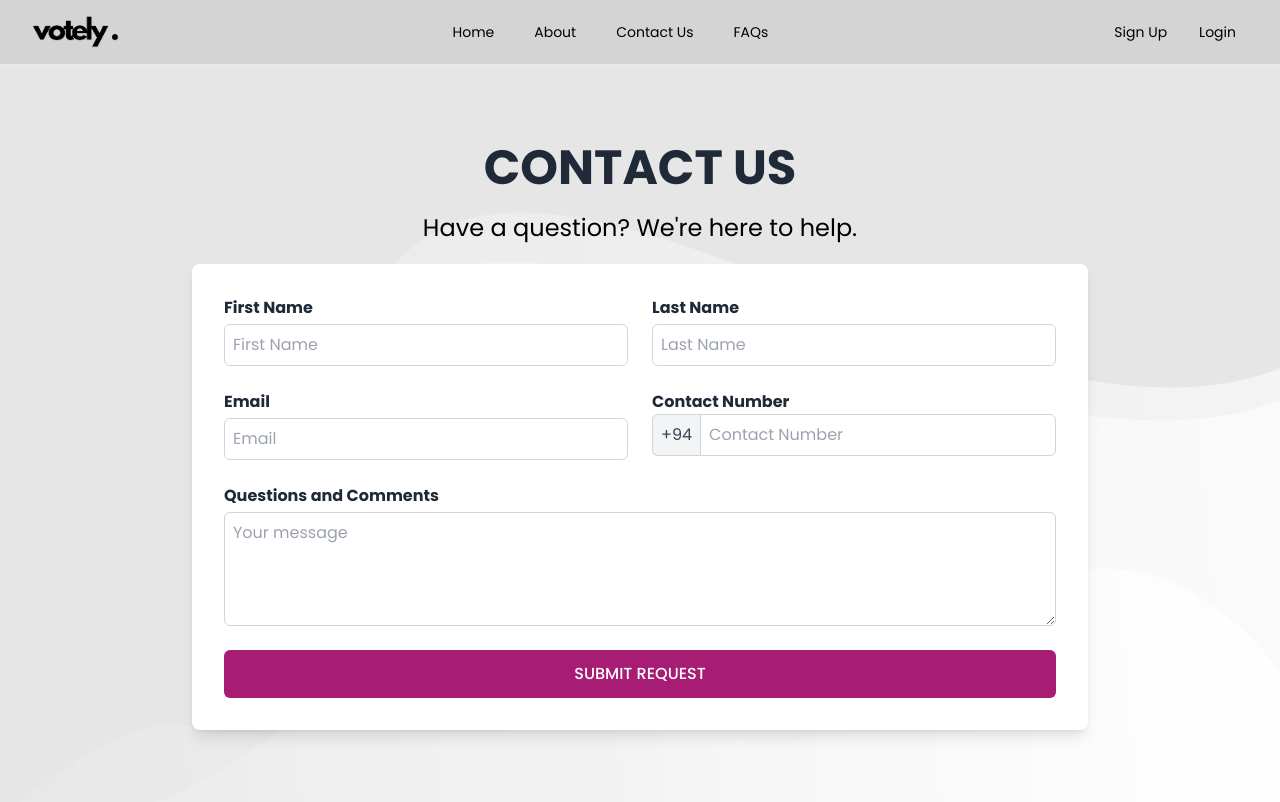
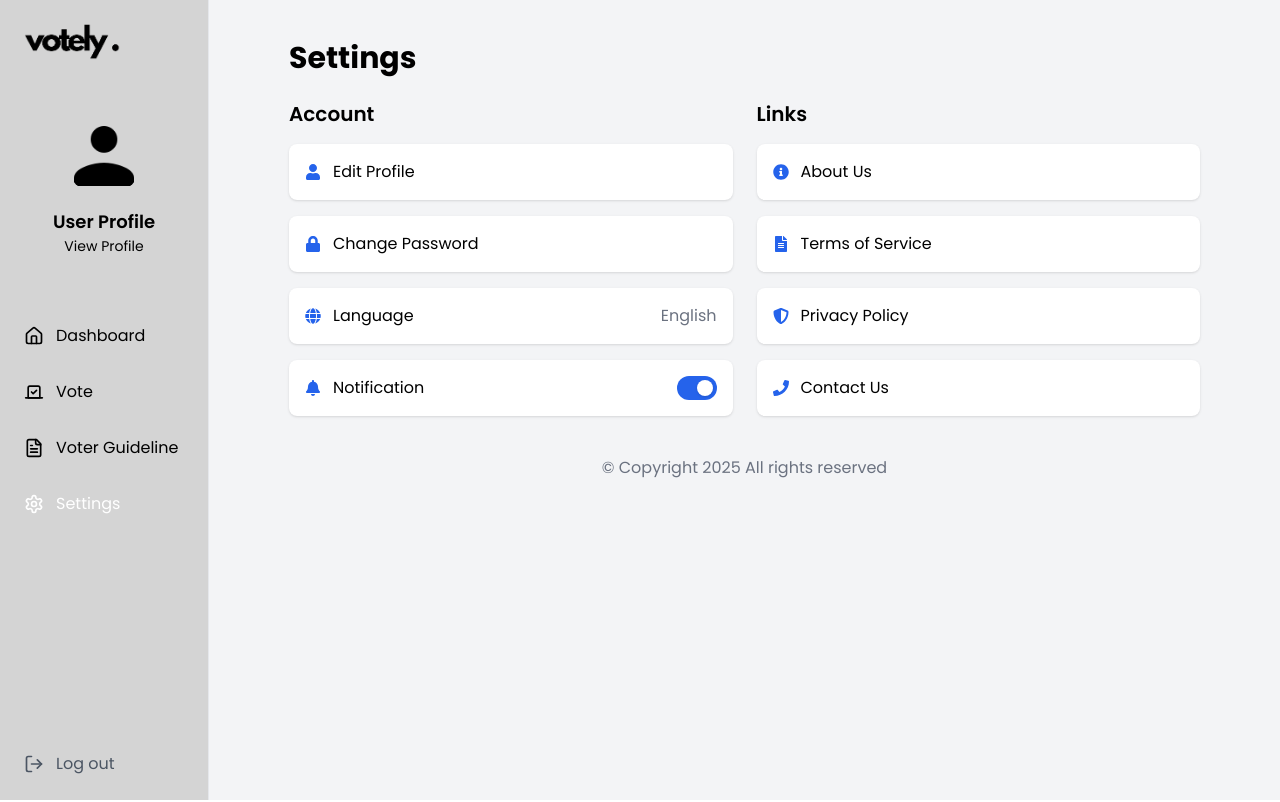
Before and after one commit to udithayeshmantha/Votely-E-voting-system, a React (Create React App) app: page /settings in a window 1280 px wide. Shown: the top 802 px of the page. Built offline with nearby package versions, Linux system fonts and the light colour scheme.

Commit message:
Add Settings component and update routing; refactor Sidebar and Vote components for improved layout and styling; remove unused Sidemenu component.

```diff
--- a/src/App.js
+++ b/src/App.js
@@ -21,20 +21,20 @@ import "./styles/App.css";
 function App() {
   return (
     <Router>
-      <ConditionalNavBar />
+      {/* <ConditionalNavBar /> */}
       <div className="flex">
-        {/* <Sidebar /> */}
-        <div className="flex-grow">
+        <Sidebar />
+        <div className="flex-grow scrollable-content">
 
           <Routes>
-            <Route path="/" element={<Home />} />
+            {/* <Route path="/" element={<Home />} />
             <Route path="/signin" element={<SignIn />} />
             <Route path="/signup" element={<SignUp />} />
             <Route path="/resetpassword" element={<ResetPassword />} />
             <Route path="/otppage" element={<OtpPage />} />
             <Route path="/contactus" element={<Contactus />} />
             <Route path="/FAQ" element={<FAQ />} />
-            <Route path="/aboutus" element={<AboutUs />} />
+            <Route path="/aboutus" element={<AboutUs />} /> */}
             {routeConfig.map((route) => (
               <Route
                 key={route.path}
@@ -46,7 +46,7 @@ function App() {
         </div>
       </div>
 
-      <ConditionalFooter />
+      {/* <ConditionalFooter /> */}
     </Router>
   );
 }
--- /dev/null
+++ b/src/components/Settings.js
@@ -0,0 +1,114 @@
+import React, { useState } from "react";
+import {
+  FaUser,
+  FaLock,
+  FaGlobe,
+  FaBell,
+  FaInfoCircle,
+  FaFileAlt,
+  FaShieldAlt,
+  FaPhone,
+} from "react-icons/fa";
+
+const Settings = () => {
+  const [notificationsEnabled, setNotificationsEnabled] = useState(true);
+
+  const toggleNotifications = () => {
+    setNotificationsEnabled(!notificationsEnabled);
+  };
+
+  return (
+    <div className="px-20 py-10 bg-gray-100 min-h-screen font-Poppins">
+      <h1 className="text-3xl font-bold mb-6">Settings</h1>
+
+      <div className="grid grid-cols-1 md:grid-cols-2 gap-6">
+        {/* Account Section */}
+        <div>
+          <h2 className="text-xl font-semibold mb-4">Account</h2>
+          <div className="space-y-4">
+            <button className="w-full flex items-center justify-between p-4 bg-white rounded-lg shadow hover:bg-gray-50">
+              <span className="flex items-center">
+                <FaUser className="text-blue-600 mr-3" />
+                Edit Profile
+              </span>
+
+            </button>
+            <button className="w-full flex items-center justify-between p-4 bg-white rounded-lg shadow hover:bg-gray-50">
+              <span className="flex items-center">
+                <FaLock className="text-blue-600 mr-3" />
+                Change Password
+              </span>
+
+            </button>
+            <button className="w-full flex items-center justify-between p-4 bg-white rounded-lg shadow hover:bg-gray-50">
+              <span className="flex items-center">
+                <FaGlobe className="text-blue-600 mr-3" />
+                Language
+              </span>
+              <span className="text-gray-500">English</span>
+            </button>
+            <div className="w-full flex items-center justify-between p-4 bg-white rounded-lg shadow">
+              <span className="flex items-center">
+                <FaBell className="text-blue-600 mr-3" />
+                Notification
+              </span>
+              <button
+                onClick={toggleNotifications}
+                className={`w-10 h-6 rounded-full flex items-center px-1 ${
+                  notificationsEnabled ? "bg-blue-600" : "bg-gray-300"
+                }`}
+              >
+                <span
+                  className={`w-4 h-4 bg-white rounded-full shadow transform transition-transform ${
+                    notificationsEnabled ? "translate-x-4" : ""
+                  }`}
+                ></span>
+              </button>
+            </div>
+          </div>
+        </div>
+
+        {/* Links Section */}
+        <div>
+          <h2 className="text-xl font-semibold mb-4">Links</h2>
+          <div className="space-y-4">
+            <button className="w-full flex items-center justify-between p-4 bg-white rounded-lg shadow hover:bg-gray-50">
+              <span className="flex items-center">
+                <FaInfoCircle className="text-blue-600 mr-3" />
+                About Us
+              </span>
+
+            </button>
+            <button className="w-full flex items-center justify-between p-4 bg-white rounded-lg shadow hover:bg-gray-50">
+              <span className="flex items-center">
+                <FaFileAlt className="text-blue-600 mr-3" />
+                Terms of Service
+              </span>
+
+            </button>
+            <button className="w-full flex items-center justify-between p-4 bg-white rounded-lg shadow hover:bg-gray-50">
+              <span className="flex items-center">
+                <FaShieldAlt className="text-blue-600 mr-3" />
+                Privacy Policy
+              </span>
+
+            </button>
+            <button className="w-full flex items-center justify-between p-4 bg-white rounded-lg shadow hover:bg-gray-50">
+              <span className="flex items-center">
+                <FaPhone className="text-blue-600 mr-3" />
+                Contact Us
+              </span>
+
+            </button>
+          </div>
+        </div>
+      </div>
+
+      <footer className="mt-10 text-center text-gray-500">
+        &copy; Copyright 2025 All rights reserved
+      </footer>
+    </div>
+  );
+};
+
+export default Settings;
--- a/src/components/dashboard components/Sidebar.js
+++ b/src/components/dashboard components/Sidebar.js
@@ -16,15 +16,15 @@ const Sidebar = () => {
   ];
 
   return (
-    <div className="h-screen  bg-neutral-300 border-r border-gray-200 flex flex-col  font-Poppins">
+    <div className="h-screen  bg-neutral-300 border-r border-gray-200 flex flex-col  font-Poppins w-20 md:w-max">
       <div className="p-6 flex flex-col gap-6">
-        <div className="flex justify-start gap-2 mb-8">
+        <div className="md:flex justify-start gap-2 mb-8 hidden">
           <Link to="/">
             <img alt="Volety" src={Logo} className="h-auto w-24 lg:w-24" />
           </Link>
         </div>
 
-        <div className="flex flex-col justify-center items-center mb-8">
+        <div className=" flex-col justify-center items-center mb-8 hidden md:flex ">
           <div className="w-20 h-20 rounded-full mb-3">
             <img
               src={userlogo}
@@ -43,12 +43,12 @@ const Sidebar = () => {
             <Link
               key={item.path}
               to={item.path}
-              className={`flex items-center gap-3 px-4 py-3 rounded-lg transition-colors ${
+              className={`flex items-center gap-3  py-3 rounded-lg transition-colors ${
                 isActive(item.path) ? "text-white" : "text-black "
               }`}
             >
               <item.icon size={20} />
-              <span className="hidden sm:flex flex-initial w-32">
+              <span className="hidden md:flex flex-initial w-32">
                 {item.label}
               </span>
             </Link>
@@ -59,7 +59,7 @@ const Sidebar = () => {
       <div className="mt-auto p-6">
         <button className="flex items-center gap-3 text-gray-600 hover:text-votely-primary transition-colors w-full">
           <LogOut size={20} />
-          <span className="hidden sm:inline">Log out</span>
+          <span className="hidden md:inline">Log out</span>
         </button>
       </div>
     </div>
--- a/src/components/dashboard components/Vote.js
+++ b/src/components/dashboard components/Vote.js
@@ -44,8 +44,8 @@ const Vote = () => {
   };
 
   return (
-    <div className="flex-1 overflow-auto p-8">
-      <h1 className="text-2xl font-bold mb-8 text-center">YOU MAY NOW CAST YOUR VOTES!</h1>
+    <div className="flex-1 overflow-auto py-10 px-20 font-Poppins">
+      <h1 className="text-3xl font-bold mb-8 text-left">YOU MAY NOW CAST YOUR VOTES!</h1>
 
       {/* President Section */}
       <section className="mb-12">
@@ -104,6 +104,9 @@ const Vote = () => {
           SUBMIT VOTE
         </button>
       </div>
+      <footer className="mt-10 text-center text-gray-500">
+        &copy; Copyright 2025 All rights reserved
+      </footer>
     </div>
   );
 };
--- a/src/components/dashboard components/Voter Guideline.js
+++ b/src/components/dashboard components/Voter Guideline.js
@@ -48,6 +48,9 @@ const VotersGuideline = () => {
         For More Information <br />
         Please contact: <a href="mailto:votely@gmail.com" className="text-blue-600">votely@gmail.com</a>
       </div>
+      <footer className="mt-10 text-center text-gray-500">
+        &copy; Copyright 2025 All rights reserved
+      </footer>
     </div>
   );
 };
--- a/src/components/routeConfig.js
+++ b/src/components/routeConfig.js
@@ -3,13 +3,14 @@ import Index from "./Main";
 import SignUp from "../pages/SignUp";
 import VotersGuideline from "../components/dashboard components/Voter Guideline";
 import Vote from "../components/dashboard components/Vote";
+import Settings from "../components/Settings";
 
 const routeConfig = [
   { path: "/", component: Index },
   { path: "/Index", component: Index },
   { path: "/candidates", component: Vote },
   { path: "/VotersGuideline", component: VotersGuideline },
-  { path: "/settings", component: Contactus },
+  { path: "/settings", component: Settings },
 ];
 
 export default routeConfig;
--- a/src/pages/Sidemenu.js
+++ /dev/null
@@ -1,66 +0,0 @@
-import React from "react";
-import { Home, Vote, FileText, Settings, LogOut } from "lucide-react";
-import { Link } from "react-router-dom";
-
-// Utility function for conditional classnames, you can use a package like `classnames` or implement it yourself
-const cn = (...classes) => {
-  return classes.filter(Boolean).join(" ");
-};
-
-const menuItems = [
-  { icon: Home, label: "Dashboard", path: "/" },
-  { icon: Vote, label: "Vote", path: "/vote" },
-  { icon: FileText, label: "Voters Guideline", path: "/guidelines" },
-  { icon: Settings, label: "Settings", path: "/settings" },
-];
-
-export function DashboardSidebar() {
-  return (
-    <aside className="flex h-screen w-64 flex-col border-r bg-card">
-      <div className="p-6">
-        <div className="flex items-center gap-3">
-          <div className="rounded-full bg-primary/10 p-2">
-            <h1 className="text-xl font-bold text-primary">iVOTE</h1>
-          </div>
-        </div>
-      </div>
-
-      <div className="flex flex-col items-center border-t border-b py-6">
-        <div className="h-16 w-16 overflow-hidden rounded-full bg-accent">
-          <img
-            src="/placeholder.svg"
-            alt="Profile"
-            className="h-full w-full object-cover"
-          />
-        </div>
-        <h3 className="mt-2 font-semibold">Juan Dela Cruz</h3>
-        <p className="text-sm text-muted-foreground">View Profile</p>
-      </div>
-
-      <nav className="flex-1 space-y-1 p-4">
-        {menuItems.map((item) => (
-          <Link
-            key={item.label}
-            to={item.path}
-            className={cn(
-              "flex items-center gap-3 rounded-lg px-3 py-2 text-muted-foreground transition-colors hover:bg-accent hover:text-accent-foreground",
-              item.path === "/" && "bg-accent text-accent-foreground"
-            )}
-          >
-            <item.icon className="h-4 w-4" />
-            {item.label}
-          </Link>
-        ))}
-      </nav>
-
-      <div className="p-4">
-        <button className="flex w-full items-center gap-3 rounded-lg px-3 py-2 text-muted-foreground transition-colors hover:bg-destructive hover:text-destructive-foreground">
-          <LogOut className="h-4 w-4" />
-          Log out
-        </button>
-      </div>
-    </aside>
-  );
-}
-
-export default DashboardSidebar;
```
